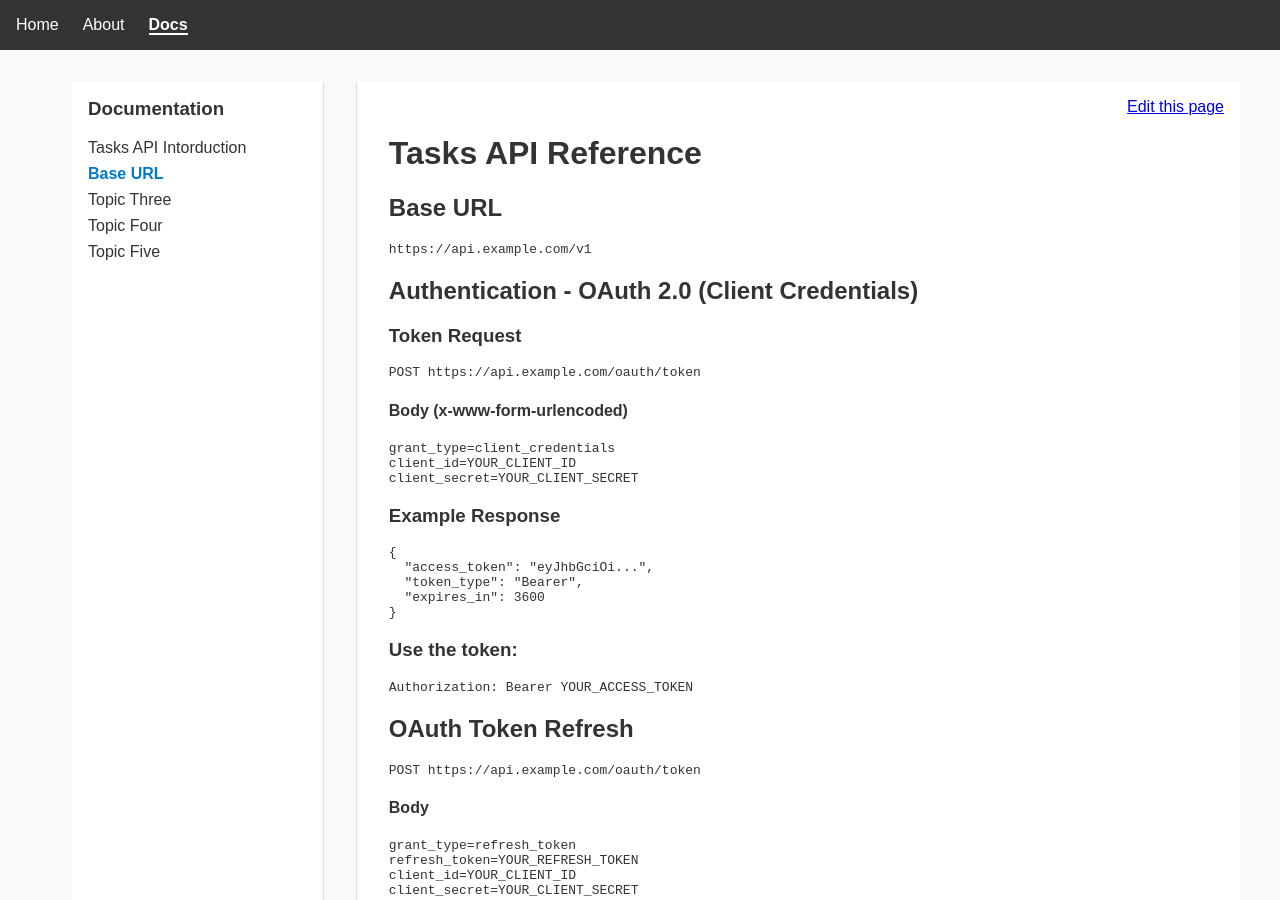
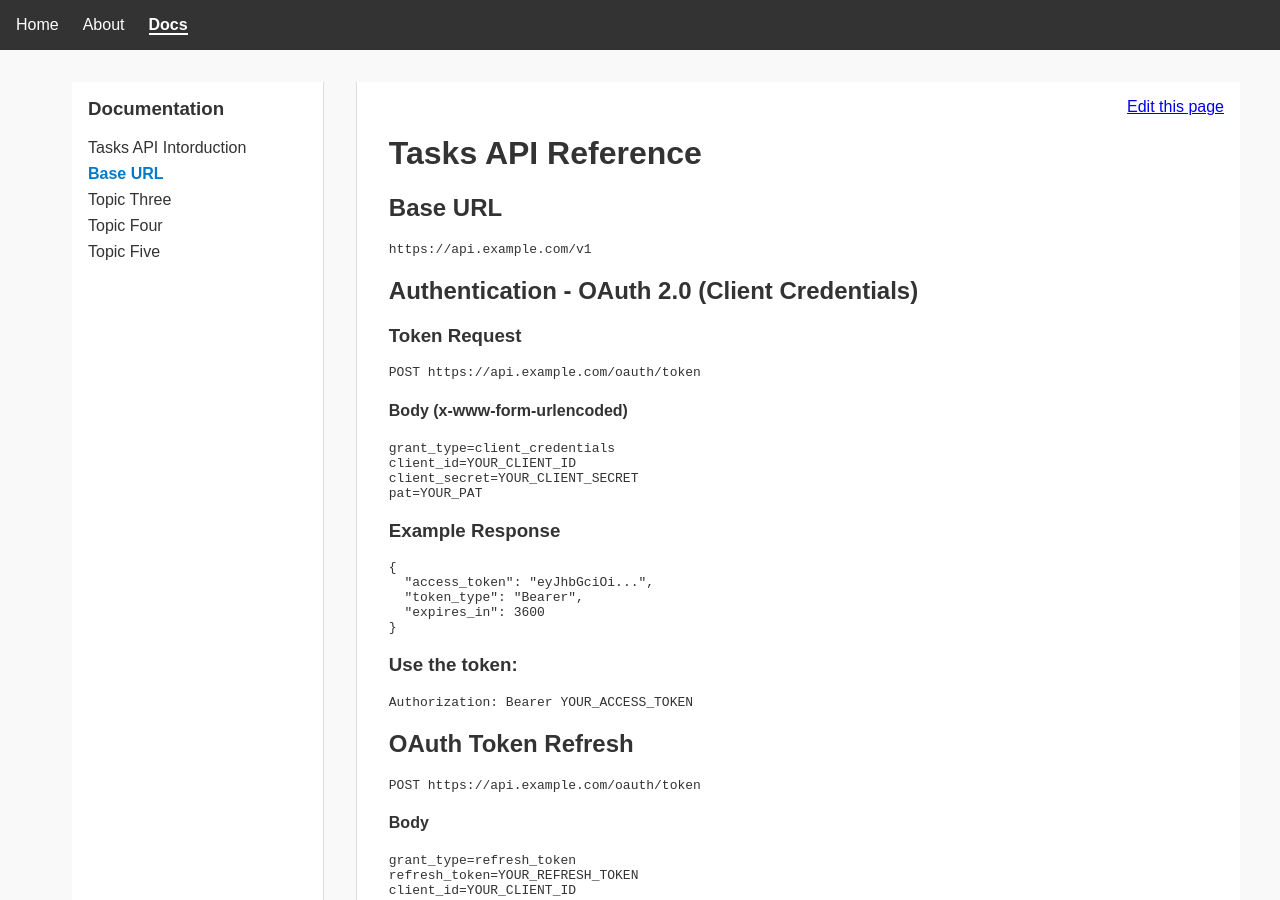
Before and after one commit to smarvin/gl-copy-site, a Jekyll site: the page built from docs/topic-two.md, in a window 1280 px wide and 900 px high. Built offline with Jekyll 4.4.1, drawn with Linux system fonts in a browser that asks for light colours.

Commit message:
Update topic-two.md
Adding PAT to body

````diff
--- a/docs/topic-two.md
+++ b/docs/topic-two.md
@@ -23,6 +23,7 @@ POST https://api.example.com/oauth/token
 grant_type=client_credentials
 client_id=YOUR_CLIENT_ID
 client_secret=YOUR_CLIENT_SECRET
+pat=YOUR_PAT
 ```
 
 ### Example Response
````
